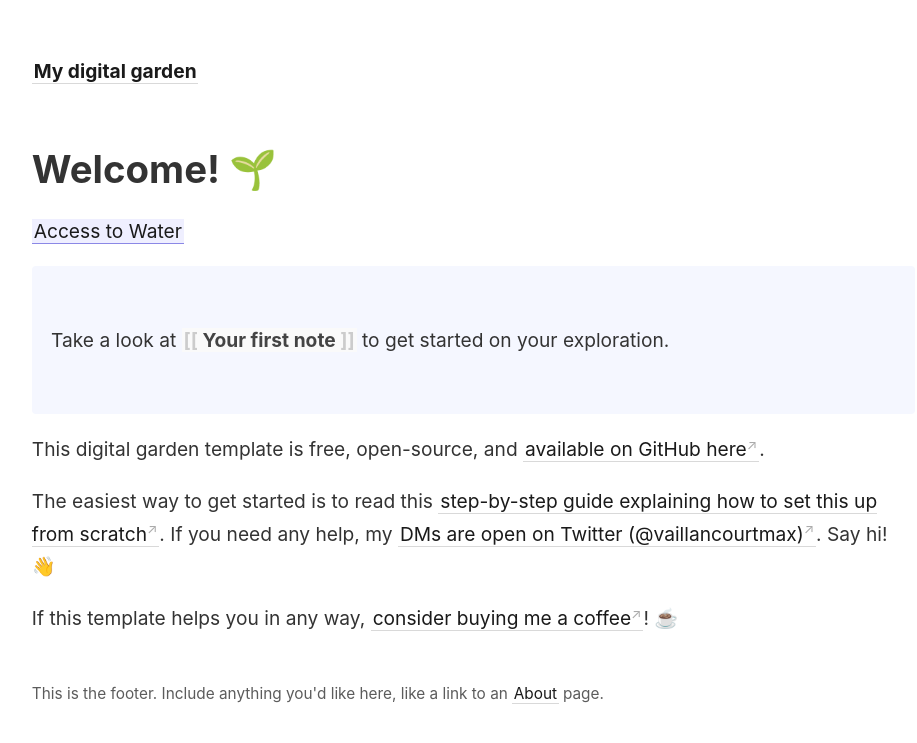
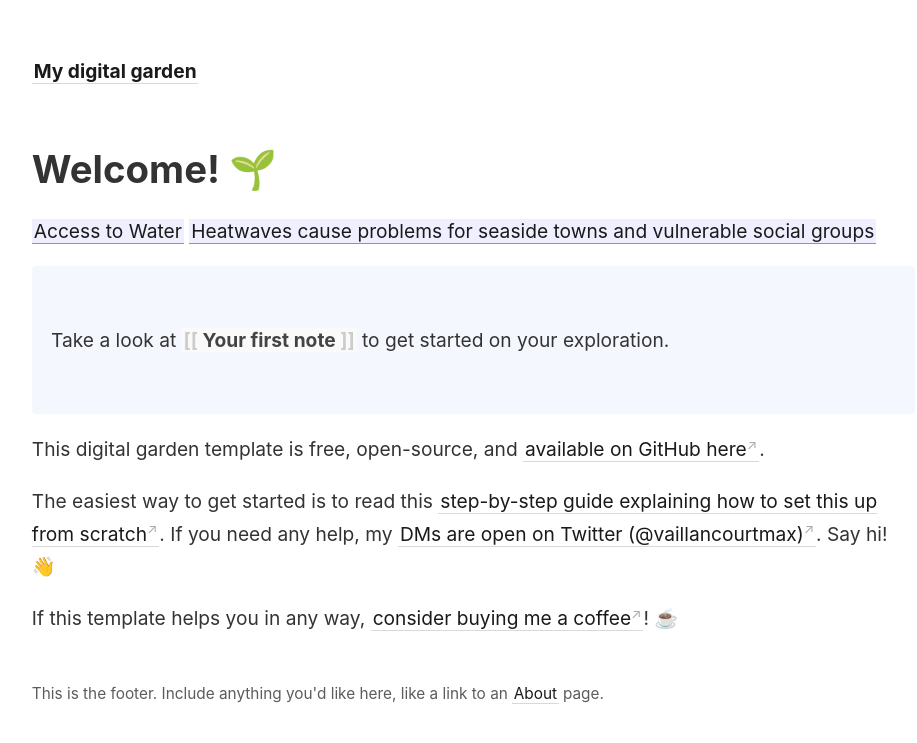
Before and after one commit to owenvachell/Digigarden, a Jekyll site: the page built from _pages/index.md, in a window 1280 px wide. Shown: the top 743 px of the page, without its empty margins (45-962 px from the left). Built offline with Jekyll 4.4.1, drawn with Linux system fonts in a browser that asks for light colours.

Commit message:
new publishing routine

```diff
--- a/_pages/index.md
+++ b/_pages/index.md
@@ -7,7 +7,7 @@ permalink: /
 
 # Welcome! 🌱
 
-[[Access to Water]]
+[[Access to Water]]  [[Heatwaves cause problems for seaside towns and vulnerable social groups]]
 
 <p style="padding: 3em 1em; background: #f5f7ff; border-radius: 4px;">
   Take a look at <span style="font-weight: bold">[[Your first note]]</span> to get started on your exploration.
```
Also changed, not shown: 1 other file.
